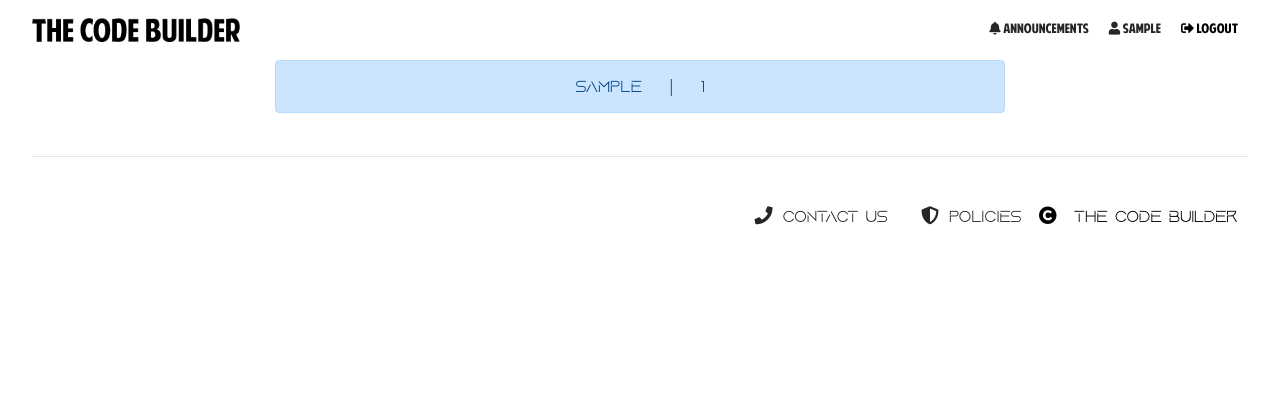
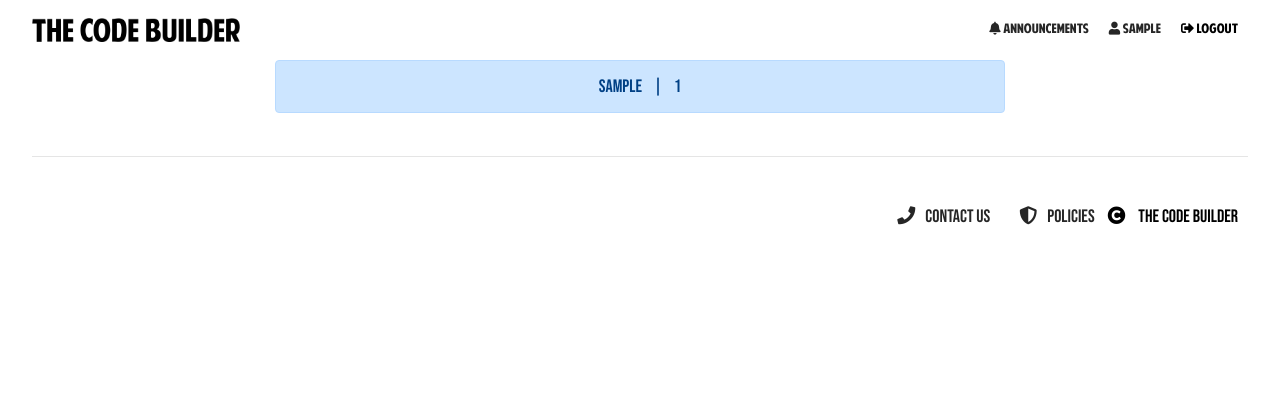
Before and after one commit to AulonSal/code-builders, a Django app: page /admin-dashboard/ in a window 1280 px wide. Shown: the top 420 px of the page. Run offline with Django 3.2, Linux system fonts and the light colour scheme; a user stored in the database is signed in; tables that the repository leaves empty hold one stand-in row (values such as "Sample post"); parts of the project's set-up code (start-up, migrations or seed data) failed here and were passed over; some libraries are stand-ins or nearby versions; some web fonts are replaced.

Commit message:
body font

```diff
--- a/website/home/static/home/css/style.css
+++ b/website/home/static/home/css/style.css
@@ -21,7 +21,7 @@ src:
 }
 
 body{
-font-family: 'AC';
+font-family: 'Bebas';
 background: #fff;
 color: #000;
 font-size: 18px;
```
